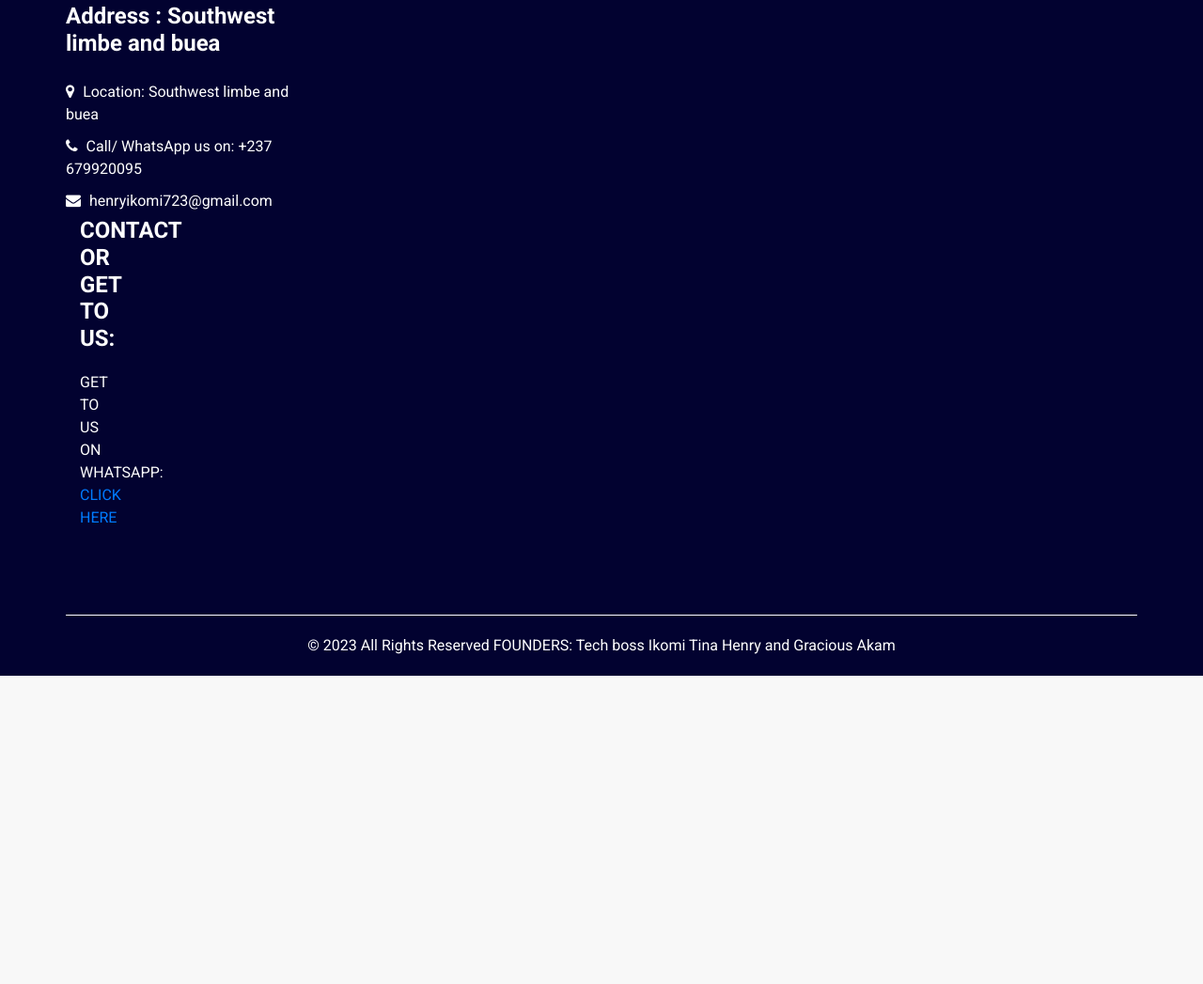
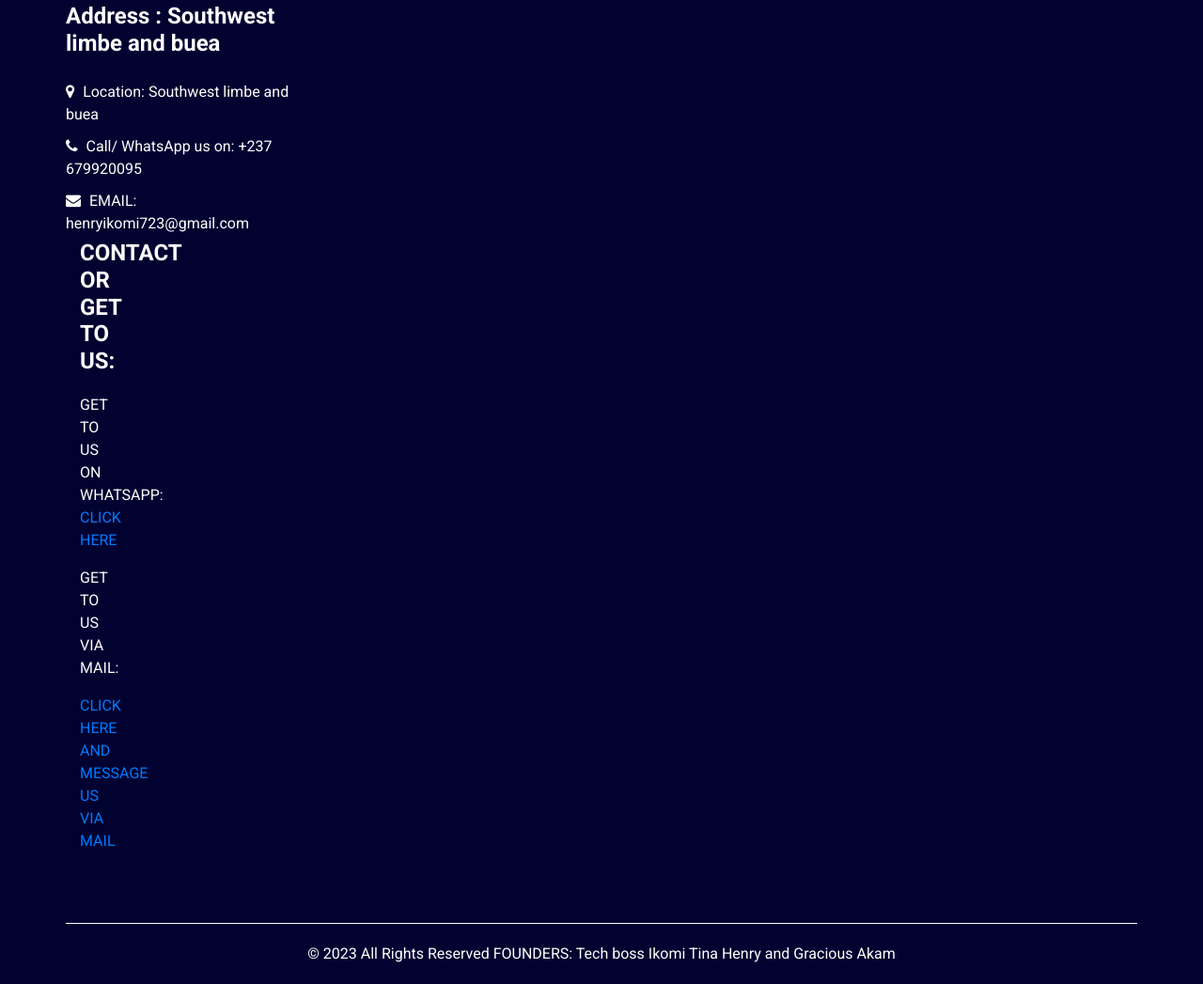
Before and after one commit to Ikomihen/Pre-Concour-mafia, a plain HTML site: page index.html in a window 1280 px wide. Shown: the part 3306-4353 px from the top of the page at 94% size. Before the commit the page ends 4025 px from the top, so only its background shows below. Drawn offline with Linux system fonts and the light colour scheme; a script that the page names is missing; files whose address does not match are found by name.

Commit message:
Add files via upload
Signed-off-by: Ikomihen <136860467+Ikomihen@users.noreply.github.com>

```diff
--- a/index.html
+++ b/index.html
@@ -491,7 +491,7 @@ We're for all people. We're for fairness and ethical business. We're for shared
               <a href="">
                 <i class="fa fa-envelope" aria-hidden="true"></i>
                 <span>
-                  henryikomi723@gmail.com
+                  EMAIL: henryikomi723@gmail.com
                 </span>
               </a>
             </div>
@@ -504,6 +504,14 @@ We're for all people. We're for fairness and ethical business. We're for shared
             <p>
           GET TO US ON WHATSAPP: <a href ="https://wa.me/679920095?text=I would like to talk to Tech Boss ikomi Henry on Pre concour mafia " >CLICK HERE</a>
             </p>
+
+
+            <p>GET TO US VIA MAIL:
+            </p>
+            <a href = "mailto:henryikomi723gmail.com?subject = Feedback&body = I would like to talk to Tech Boss ikomi Henry on Pre concour mafia ">
+CLICK HERE AND MESSAGE US VIA MAIL
+</a>
+
           </div>
         </div>
       </div>
```
